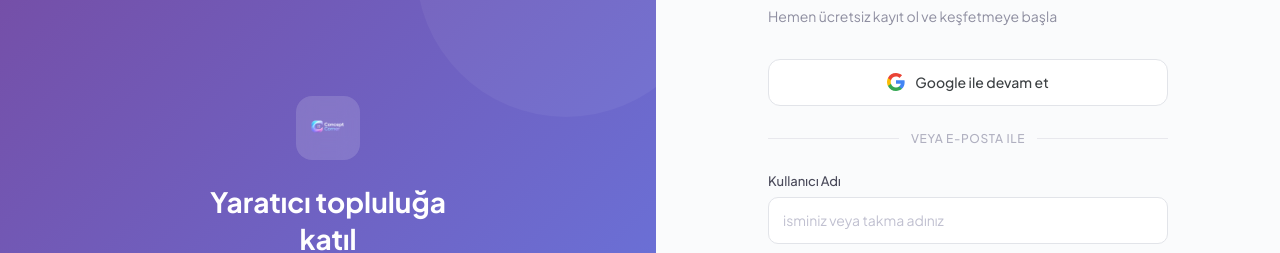
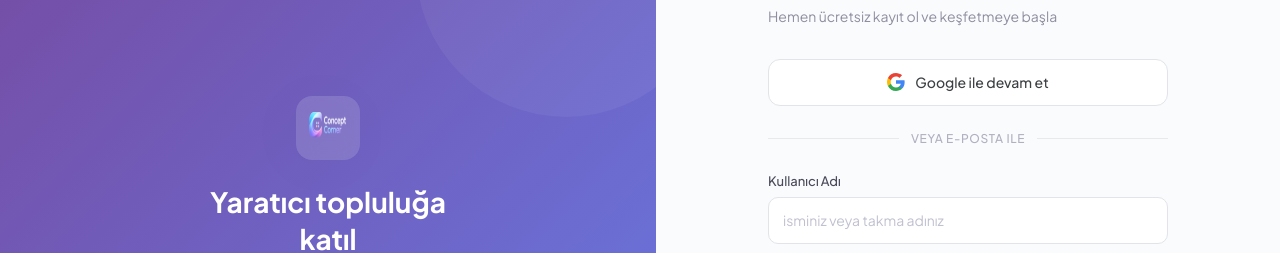
Before and after one commit to SumutY00/concept-corner, a Next.js app: page /auth/signup in a window 1280 px wide. Shown: the part 123-376 px from the top of the page. Built offline with nearby package versions, Linux system fonts and the light colour scheme; no server answers.

Commit message:
Signup logo büyütme + giriş yapmamış kullanıcıları signup'a yönlendir

```diff
--- a/app/auth/signup/page.tsx
+++ b/app/auth/signup/page.tsx
@@ -390,7 +390,7 @@ export default function SignupPage() {
         <div className="signup-left">
           <div className="signup-left-content">
             <div className="signup-left-logo">
-              <img src="/logo.png" alt="Concept Corner" style={{ height: 56, width: 'auto' }} />
+              <img src="/logo.png" alt="Concept Corner" style={{ height: 120, width: 'auto', borderRadius: 24, filter: 'drop-shadow(0 8px 32px rgba(0,0,0,0.2))' }} />
             </div>
             <h2>Yaratıcı topluluğa<br/>katıl</h2>
             <p>Binlerce yaratıcıyla birlikte konseptlerini paylaş ve ilham al.</p>
--- a/app/page.tsx
+++ b/app/page.tsx
@@ -3,6 +3,7 @@ import { cookies } from 'next/headers'
 import ThemeSwitcher from './components/ThemeSwitcher'
 import NotifBell from './components/NotifBell'
 import MsgBell from './components/MsgBell'
+import { redirect } from 'next/navigation'
 
 async function getHomeData() {
   const cookieStore = await cookies()
@@ -13,6 +14,7 @@ async function getHomeData() {
   )
 
   const { data: { user } } = await supabase.auth.getUser()
+  if (!user) { redirect('/auth/signup') }
 
   const { data: activeConcept } = await supabase
     .from('concepts')
```
